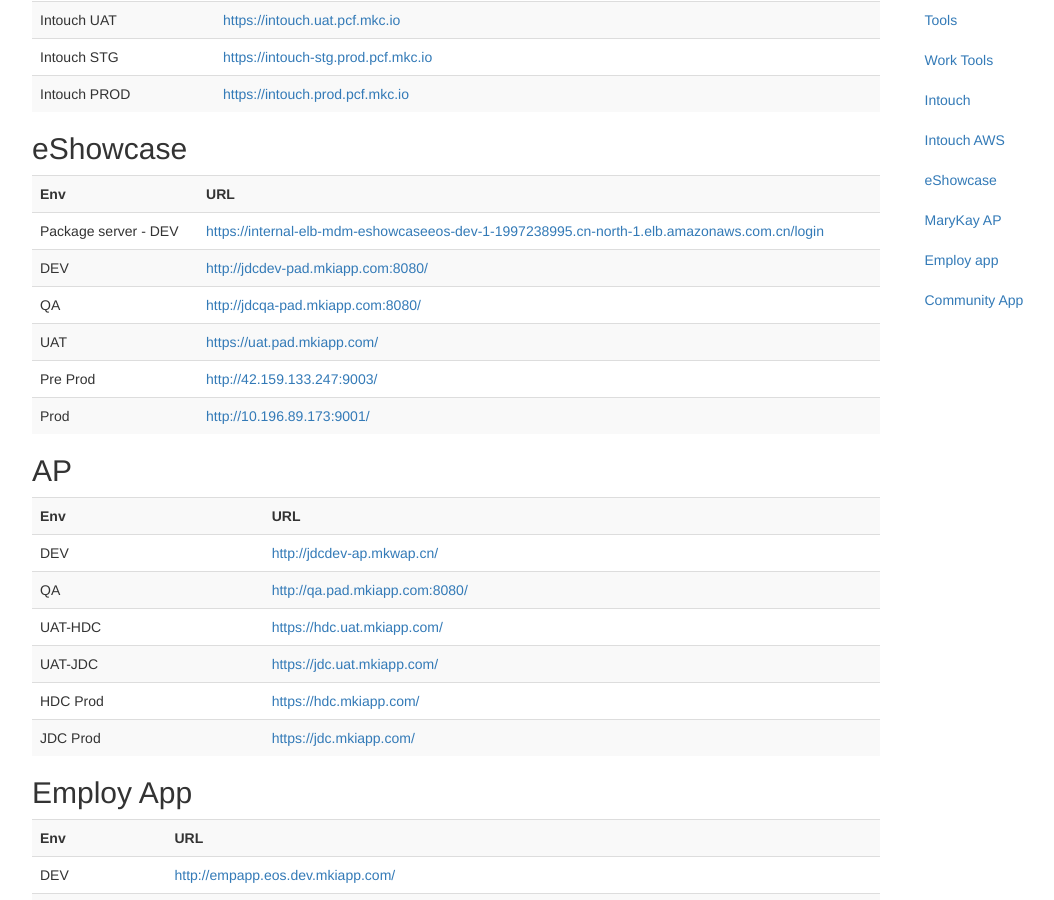
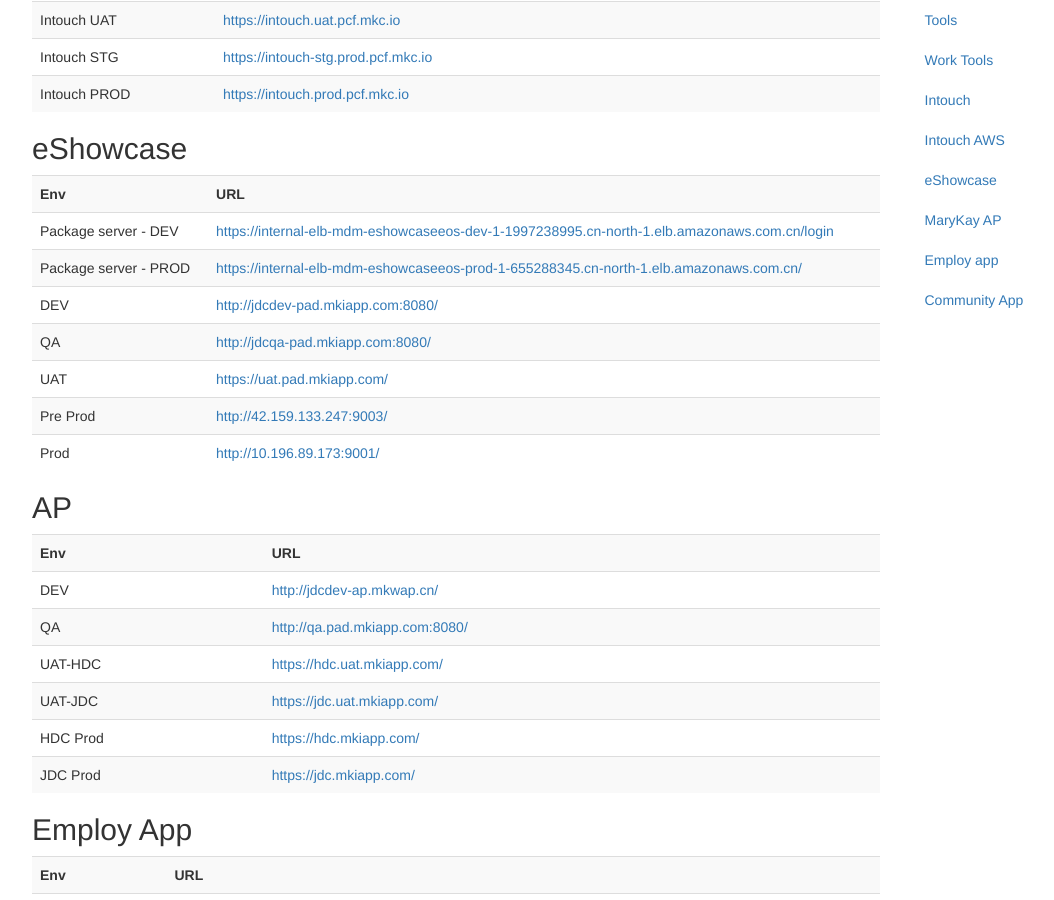
Before and after one commit to risezhang/risezhang.github.io, a Jekyll site: the page static/index.html, which Jekyll copies as it is, in a window 1280 px wide and 900 px high, scrolled down 2073 px. Shown: the whole window, without its empty margins (38-1092 px from the left). Built offline with Jekyll 4.4.1, drawn with Linux system fonts in a browser that asks for light colours; nearby versions of some CDN libraries.

Commit message:
update link

```diff
--- a/static/index.html
+++ b/static/index.html
@@ -265,6 +265,10 @@
                 <td>Package server - DEV</td>
                 <td><a href="">https://internal-elb-mdm-eshowcaseeos-dev-1-1997238995.cn-north-1.elb.amazonaws.com.cn/login</a></td>
               </tr>
+		<tr>
+                 <td>Package server - PROD</td>
+                 <td><a href="">https://internal-elb-mdm-eshowcaseeos-prod-1-655288345.cn-north-1.elb.amazonaws.com.cn/</a></td>
+               </tr>
   						<tr>
   							<td>DEV</td>
   							<td><a href="">http://jdcdev-pad.mkiapp.com:8080/</a></td>
```
